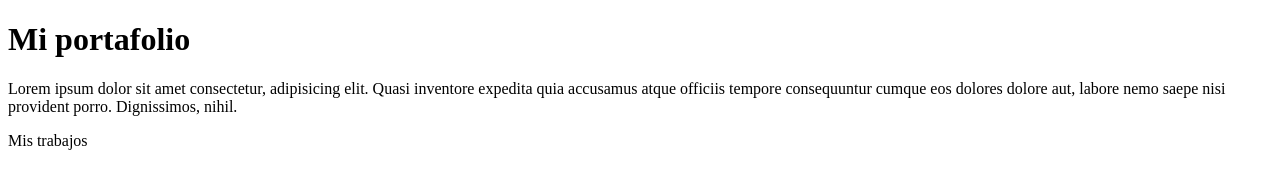
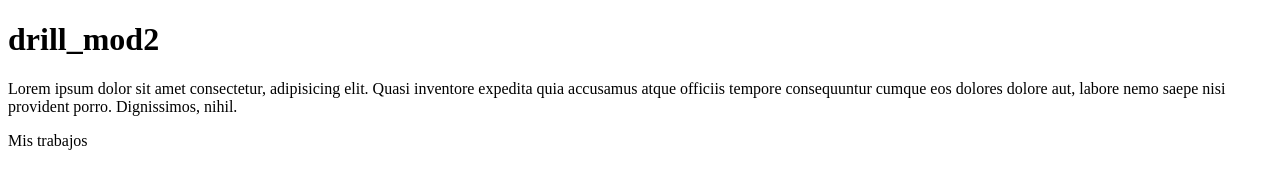
Before and after one commit to daniela2643511/drill_mod2, a plain HTML site: page index.html in a window 1280 px wide. Drawn offline with Linux system fonts and the light colour scheme.

Commit message:
agrague_titulo

```diff
--- a/index.html
+++ b/index.html
@@ -7,7 +7,7 @@
     <title>mi_proyecto</title>
 </head>
 <body>
-    <h1>Mi portafolio</h1>
+    <h1>drill_mod2</h1>
     <p>Lorem ipsum dolor sit amet consectetur, adipisicing elit.
     Quasi inventore expedita quia accusamus atque officiis tempore consequuntur
     cumque eos dolores dolore aut, labore nemo saepe nisi provident porro. Dignissimos, nihil.</p>
```
